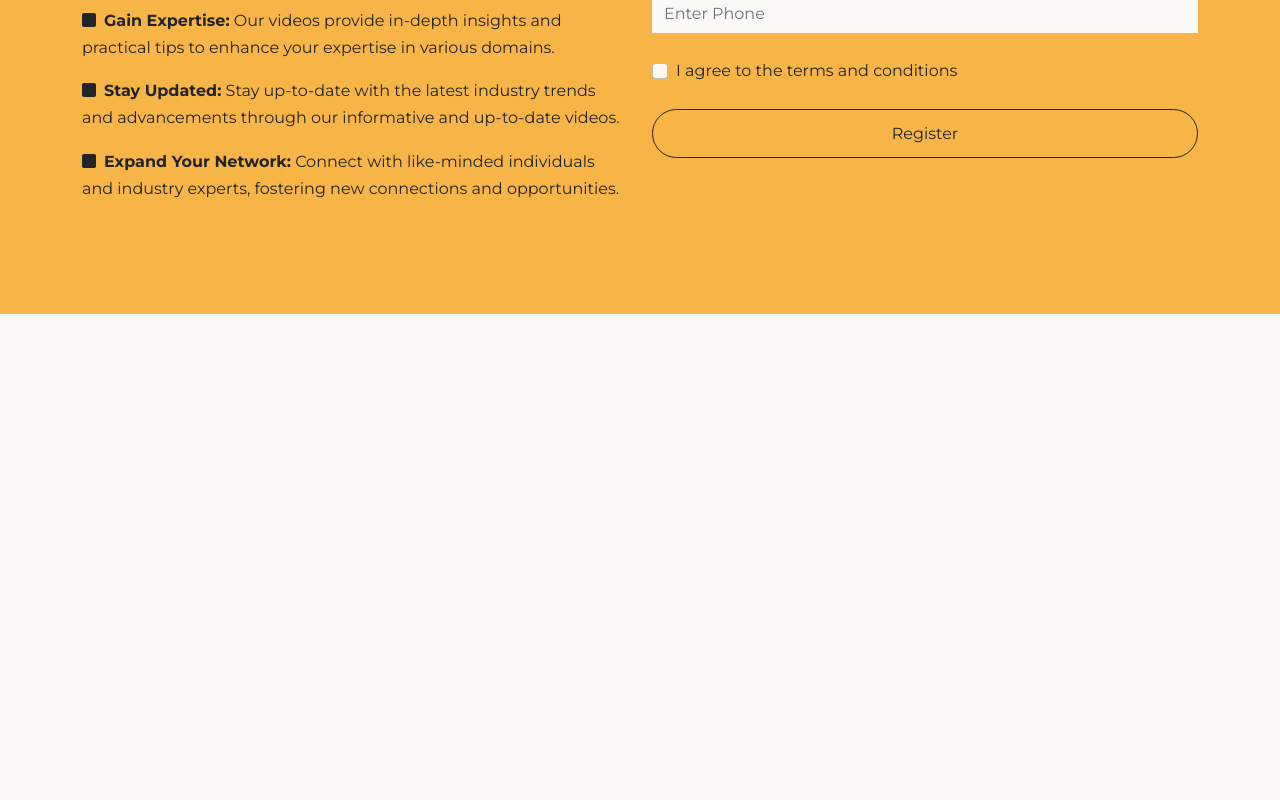
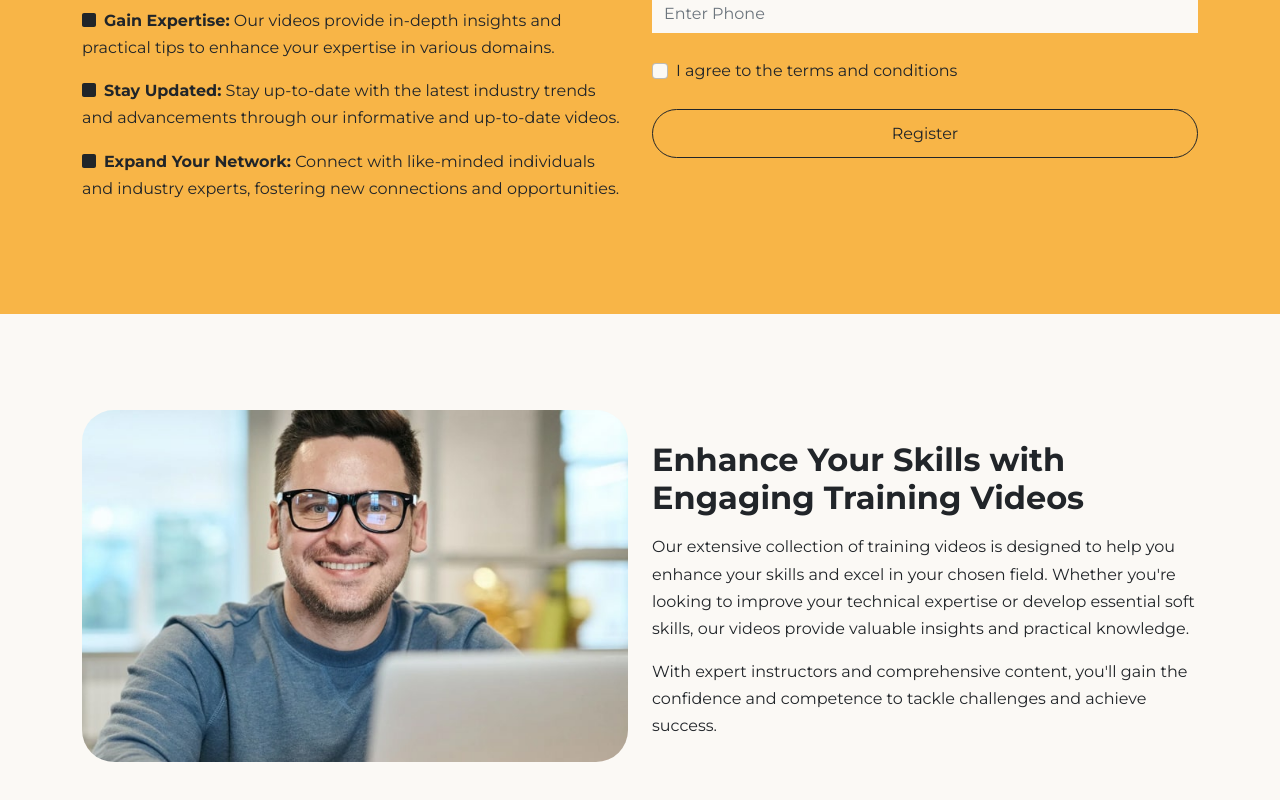
Before and after one commit to PedroMarcelino7/TrainingWebsite, a React (Vite) app: page / in a window 1280 px wide. Shown: the part 1290-2090 px from the top of the page. Before the commit the page ends 1604 px from the top, so only its background shows below. Built offline with nearby package versions, Linux system fonts and the light colour scheme.

Commit message:
details section

```diff
--- a/src/App.jsx
+++ b/src/App.jsx
@@ -1,4 +1,5 @@
 import './App.scss'
+import Details from './components/Details/Details'
 import Header from './components/Header/Header'
 import Navbar from './components/Navbar/Navbar'
 import Register from './components/Register/Register'
@@ -23,6 +24,7 @@
       <Navbar />
       <Header />
       <Register />
+      <Details />
     </>
   )
 }
--- /dev/null
+++ b/src/components/Details/Details.jsx
@@ -0,0 +1,33 @@
+import './Details.scss'
+
+import Instructor from '../../images/instructor.jpg'
+
+export default function Details() {
+    return (
+        <section className="details py-6 bg-light" id="discover">
+            <div className="container">
+                <div className="row">
+                    <div className="col-lg-6">
+                        <img className='img-fluid rounded-5 mb-4' src={Instructor} alt="" />
+                    </div>
+
+                    <div className="col-lg-6 d-flex flex-column justify-content-center">
+                        <h2>Enhance Your Skills with Engaging Training Videos</h2>
+                        <p>
+                            Our extensive collection of training videos is designed to help
+                            you enhance your skills and excel in your chosen field. Whether
+                            you're looking to improve your technical expertise or develop
+                            essential soft skills, our videos provide valuable insights and
+                            practical knowledge.
+                        </p>
+                        <p>
+                            With expert instructors and comprehensive content, you'll gain the
+                            confidence and competence to tackle challenges and achieve
+                            success.
+                        </p>
+                    </div>
+                </div>
+            </div>
+        </section>
+    )
+}
```
Also changed, not shown: src/components/Details/Details.scss (added).
